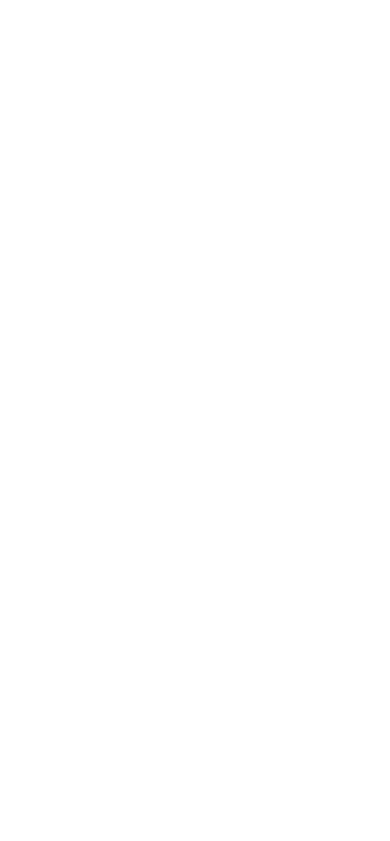
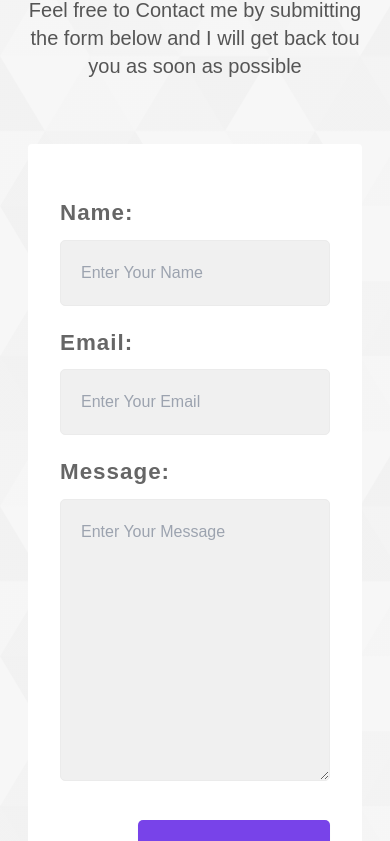
Before and after one commit to nataliiazab/portfolio, a React (Vite) app: page / in a window 390 px wide. Shown: the part 5875-6716 px from the top of the page. Before the commit the page ends 5631 px from the top, so only its background shows below. Built offline with nearby package versions, Linux system fonts and the light colour scheme; a web font is replaced by a local one.

Commit message:
complete Contact component

```diff
--- a/src/App.jsx
+++ b/src/App.jsx
@@ -3,6 +3,7 @@ import Header from "./components/Header";
 import Home from "./components/Home";
 import About from "./components/About";
 import Projects from "./components/Projects";
+import Contact from "./components/Contact";
 
 function App() {
   return (
@@ -11,6 +12,7 @@ function App() {
       <Home />
       <About />
       <Projects />
+      <Contact />
     </>
   );
 }
--- a/src/components/Contact.jsx
+++ b/src/components/Contact.jsx
@@ -1,12 +1,51 @@
 /* eslint-disable no-unused-vars */
-import React from 'react';
+import React from "react";
+import Headline from "../shared/Headline";
 
 const Contact = () => {
-    return (
-        <div>
-            Contact
-        </div>
-    );
+  return (
+    <div className="contact mx-auto mt-8 px-7">
+      <Headline
+        title={"CONTACT"}
+        subtitle={
+          "Feel free to Contact me by submitting the form below and I will get back tou you as soon as possible"
+        }
+      />
+      <div className="md:w-2/3 mx-auto bg-white md:px-16 px-8 py-8 rounded mb-32">
+        <form>
+          <label htmlFor="">Name:</label>
+          <input
+            type="text"
+            name="name"
+            id="name"
+            placeholder="Enter Your Name"
+            className="p-5"
+          ></input>
+
+          <label htmlFor="">Email:</label>
+          <input
+            type="email"
+            name="email"
+            id="email"
+            placeholder="Enter Your Email"
+            className="p-5"
+          ></input>
+
+          <label htmlFor="">Message:</label>
+          <textarea
+            name="message"
+            id="message"
+            cols="80"
+            rows="10"
+            placeholder="Enter Your Message"
+            className="p-5 mb-8"
+          ></textarea>
+
+          <button className="btn px-14 py-4 shadow-sm">Submit</button>
+        </form>
+      </div>
+    </div>
+  );
 };
 
 export default Contact;
```
